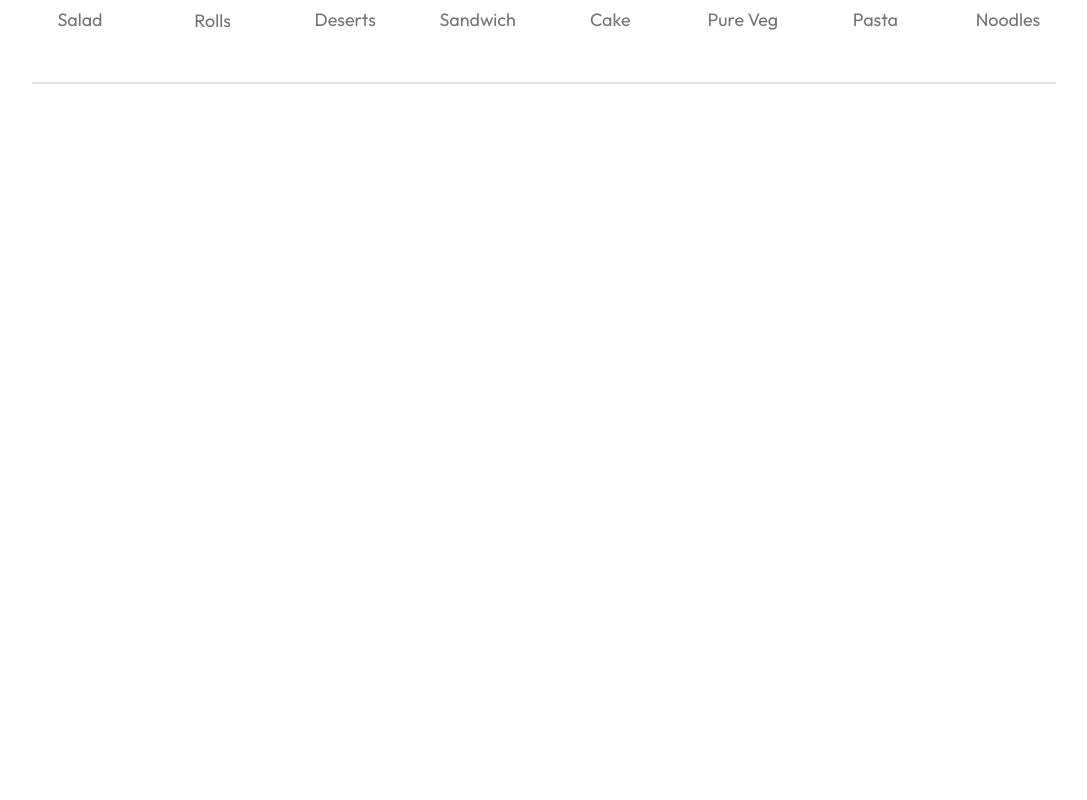
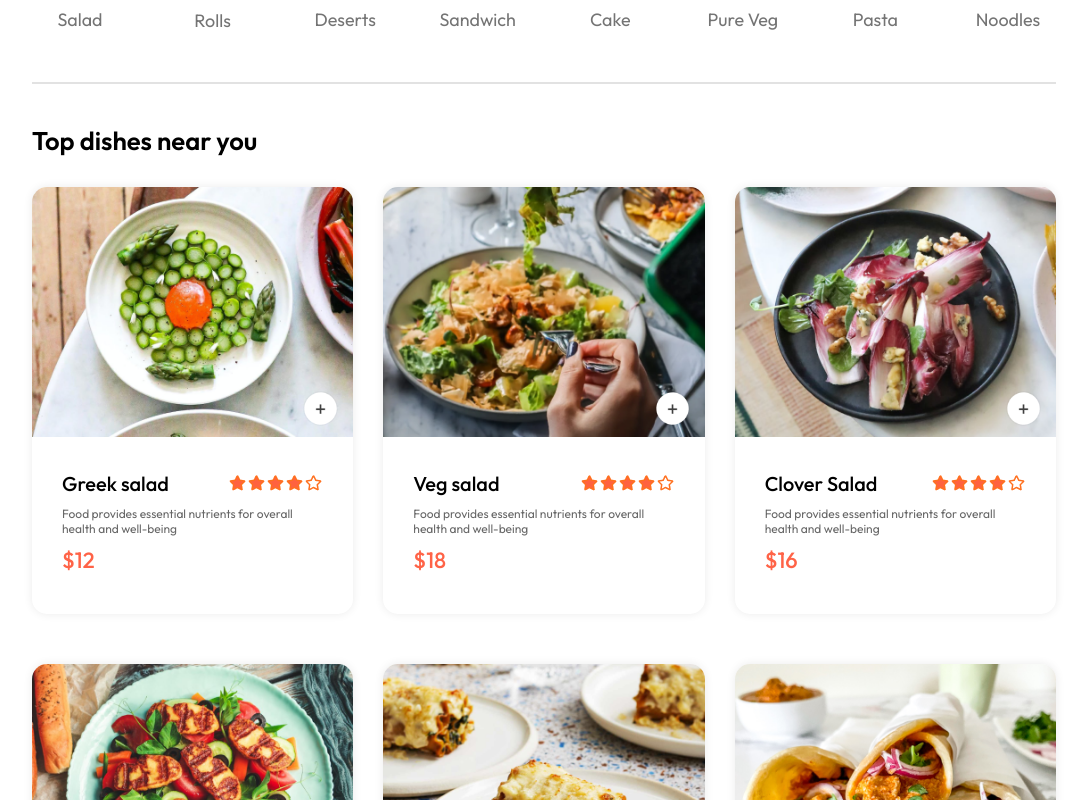
Before and after one commit to anwghub/Food_Delivery_App, a React (Vite) app in the folder frontend/: page / in a window 1280 px wide. Shown: the part 820-1620 px from the top of the page, without its empty margins (96-1183 px from the left). Before the commit the page ends 914 px from the top, so only its background shows below. Built offline with nearby package versions, Linux system fonts and the light colour scheme.

Commit message:
foodItems added

```diff
--- /dev/null
+++ b/frontend/src/Context/StoreContext.jsx
@@ -0,0 +1,41 @@
+import { createContext, useEffect, useState } from "react";
+import { food_list } from "../assets/assets";
+
+export const StoreContext = createContext(null);
+
+const StoreContextProvider = (props) =>{
+
+    const [cartItems,setCartItems] = useState({});
+
+
+    const addToCart =(itemId) =>{
+        if(!cartItems[itemId]){
+            setCartItems((prev)=>({...prev,[itemId]:1}))
+        }else{
+            setCartItems((prev)=>({...prev,[itemId]:prev[itemId]+1}))
+        }
+    }
+
+    const removeFromCart = (itemId) =>{
+        setCartItems((prev)=>({...prev,[itemId]:prev[itemId]-1}))
+    }
+
+    useEffect(()=>{
+        console.log(cartItems);
+    },[cartItems])
+
+    const contextValue = {
+        food_list,
+        cartItems,
+        setCartItems,
+        addToCart,
+        removeFromCart
+    }
+    return (
+        <StoreContext.Provider value={contextValue}>
+            {props.children}
+        </StoreContext.Provider>
+    )
+}
+
+export default StoreContextProvider
--- /dev/null
+++ b/frontend/src/components/FoodDisplay/FoodDisplay.css
@@ -0,0 +1,14 @@
+.food-display{
+    margin-top: 30px;
+}
+.food-display h2{
+    font-size: max(2vw,24px);
+    font-weight: 600;
+}
+.food-display-list{
+    display: grid;
+    grid-template-columns: repeat(auto-fill,minmax(240px, 1fr));
+    margin-top: 30px;
+    gap: 30px;
+    row-gap: 50px;
+}
--- /dev/null
+++ b/frontend/src/components/FoodDisplay/FoodDisplay.jsx
@@ -0,0 +1,22 @@
+import React, { useContext } from 'react'
+import './FoodDisplay.css'
+import { StoreContext } from '../../Context/StoreContext'
+import FoodItem from '../FoodItem/FoodItem'
+
+const FoodDisplay = ({category}) => {
+    const {food_list} = useContext(StoreContext)
+  return (
+    <div className='food-display' id='food-display'>
+        <h2>Top dishes near you</h2>
+        <div className="food-display-list">
+            {food_list.map((item,index)=>{
+                if(category==="All" || category===item.category){
+                    return <FoodItem key={index} id={item._id} name={item.name} description={item.description} price={item.price} image={item.image}/>
+                }
+            })}
+        </div>
+    </div>
+  )
+}
+
+export default FoodDisplay
--- /dev/null
+++ b/frontend/src/components/FoodItem/FoodItem.css
@@ -0,0 +1,67 @@
+.food-item{
+    width: 100%;
+    margin: auto;
+    border-radius: 15px;
+    box-shadow: 0px 0px 10px #00000015;
+    transition: 0.3s;
+    animation: fadeIn 1s;
+}
+
+.food-item-image{
+    width: 100%;
+    border-radius: 15px 15px 0px 0px;
+}
+
+.food-item-info{
+    padding: 30px;
+}
+.food-item-name-rating{
+    display: flex;
+    justify-content: space-between;
+    margin-bottom: 10px;
+    align-items: center;
+}
+.food-item-name-rating p{
+    font-size: 20px;
+    font-weight: 500;
+}
+
+.food-item-name-rating image{
+    width: 70px;
+}
+.food-item-desc{
+    color: #676767;
+    font-size: 12px;
+}
+.food-item-price{
+    color: tomato;
+    font-size: 22px;
+    font-weight: 500;
+    margin: 10px 0px;
+}
+.food-item-img-container{
+    position: relative;
+}
+
+.food-item-img-container .add{
+    width: 35px;
+    position: absolute;
+    bottom: 15px;
+    right: 15px;
+    cursor: pointer;
+    border-radius: 50%;
+}
+.food-item-counter{
+    position: absolute;
+    bottom: 15px;
+    right: 15px;
+    display: flex;
+    align-items: center;
+    gap: 10px;
+    padding: 6px;
+    border-radius: 50px;
+    background-color: #fff;
+}
+.food-item-counter img{
+    width: 30px;
+}
--- /dev/null
+++ b/frontend/src/components/FoodItem/FoodItem.jsx
@@ -0,0 +1,35 @@
+import React, { useContext } from 'react'
+import './FoodItem.css'
+import { assets } from '../../assets/assets'
+import { StoreContext } from '../../Context/StoreContext'
+
+const FoodItem = ({id,name,price,description,image}) => {
+
+  const {cartItems, addToCart, removeFromCart} = useContext(StoreContext);
+
+  return (
+    <div className="food-item">
+        <div className="food-item-img-container">
+            <img src={image} alt="" className="food-item-image" />
+            {!cartItems[id]
+            ? <img className='add' onClick={()=>addToCart(id)} src={assets.add_icon_white} alt=''/>
+            :<div className='food-item-counter'>
+              <img onClick={()=>removeFromCart(id)} src={assets.remove_icon_red} alt=''/>
+              <p>{cartItems[id]}</p>
+              <img onClick={()=>addToCart(id)} src={assets.add_icon_green} alt=''/>
+            </div>
+            }
+        </div>
+        <div className="food-item-info">
+            <div className="food-item-name-rating">
+                <p>{name}</p>
+                <img src={assets.rating_starts} alt='' />
+            </div>
+            <p className="food-item-desc">{description}</p>
+            <p className="food-item-price">${price}</p>
+        </div>
+    </div>
+  )
+}
+
+export default FoodItem
--- a/frontend/src/main.jsx
+++ b/frontend/src/main.jsx
@@ -2,9 +2,12 @@ import ReactDOM from 'react-dom/client'
 import App from './App.jsx'
 import './index.css'
 import {BrowserRouter} from 'react-router-dom'
+import StoreContextProvider from './Context/StoreContext.jsx'
 
 ReactDOM.createRoot(document.getElementById('root')).render(
   <BrowserRouter>
+  <StoreContextProvider>
     <App />
-  </BrowserRouter>,
+  </StoreContextProvider>
+  </BrowserRouter>
 )
--- a/frontend/src/pages/Home/Home.jsx
+++ b/frontend/src/pages/Home/Home.jsx
@@ -3,6 +3,7 @@ import React, { useState } from 'react'
 import './Home.css'
 import Header from '../../components/Header/Header'
 import ExploreMenu from '../../components/ExploreMenu/ExploreMenu'
+import FoodDisplay from '../../components/FoodDisplay/FoodDisplay'
 
 const Home = () => {
   const [category,setCategory] = useState("All");
@@ -10,6 +11,7 @@ const Home = () => {
     <div>
        <Header />
        <ExploreMenu category={category} setCategory={setCategory}/>
+       <FoodDisplay category={category}/>
     </div>
   )
 }
```
